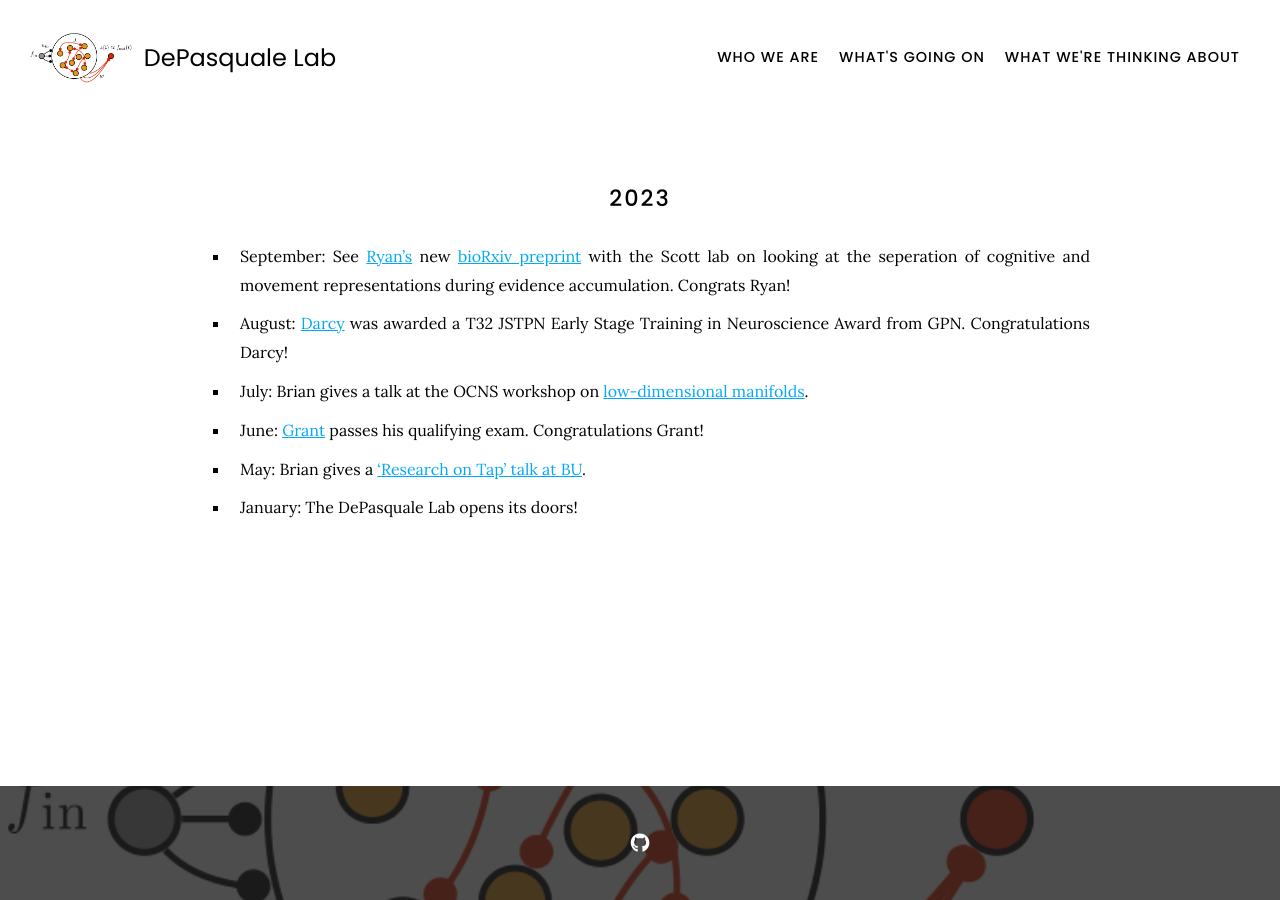
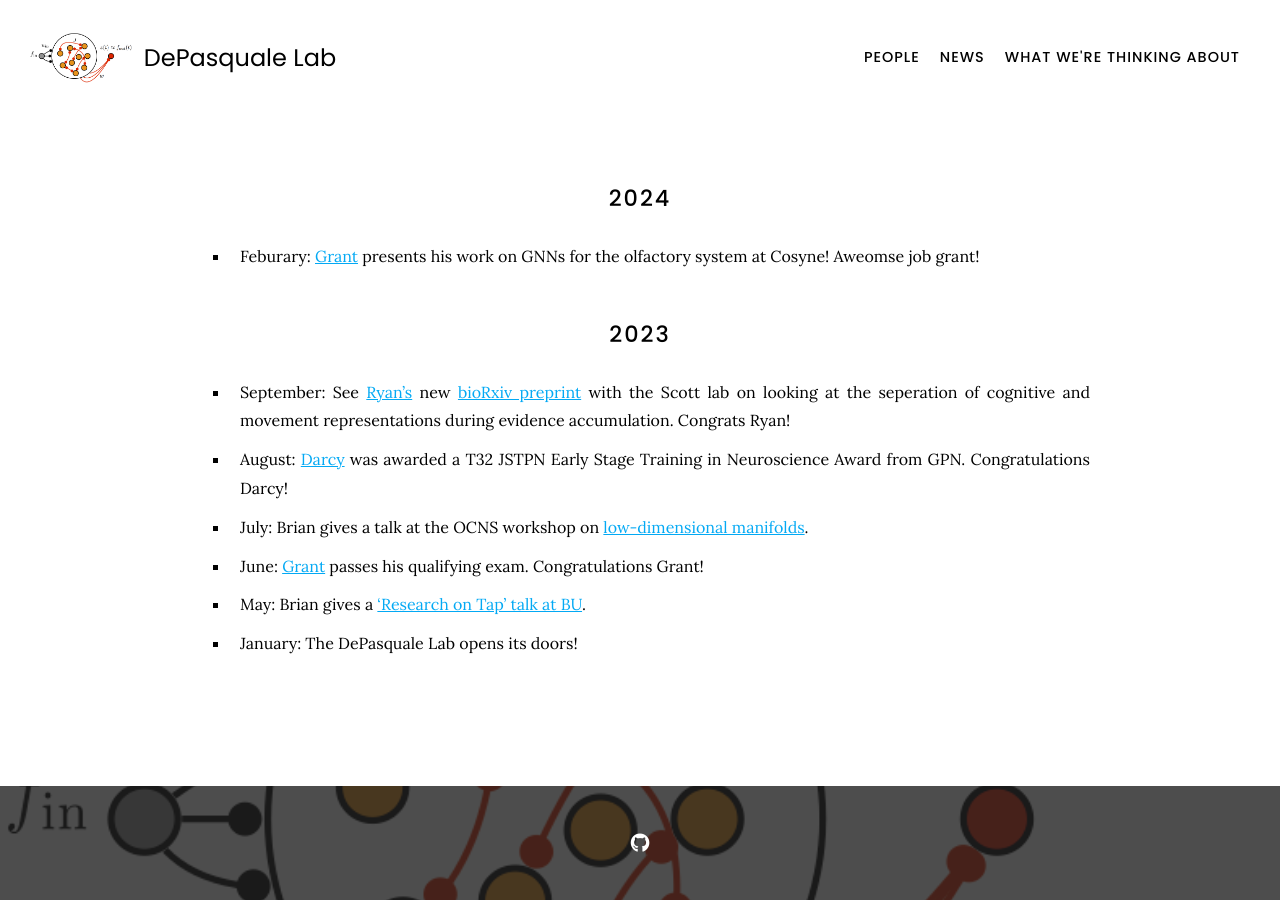
Before and after one commit to GrantMcConachie/depasquale-lab.github.io, a Jekyll site: the page built from news/index.md, in a window 1280 px wide. Built offline with Jekyll 4.4.1, drawn with Linux system fonts in a browser that asks for light colours; nearby versions of some CDN libraries; a style sheet for code colours, icons or effects is not loaded.

Commit message:
Some news in 2024

```diff
--- a/news/index.md
+++ b/news/index.md
@@ -1,8 +1,12 @@
 ---
-title: What's going on
+title: News
 nav:
   order: 2
 ---
+
+2024
+======
+* Feburary: [Grant](https://depasquale-lab.github.io/members/Grant-Mcconachie.html) presents his work on GNNs for the olfactory system at Cosyne! Aweomse job grant!
 
 2023
 ======
--- a/team/index.md
+++ b/team/index.md
@@ -1,5 +1,5 @@
 ---
-title: Who we are
+title: People
 nav:
   order: 1
 ---
```
Also changed, not shown: current_events/index.md (+2 -0 lines), index.md (+1 -1 lines), research/_index.md (+1 -1 lines), images/IMG_4208.jpg (added), 1 other file.
